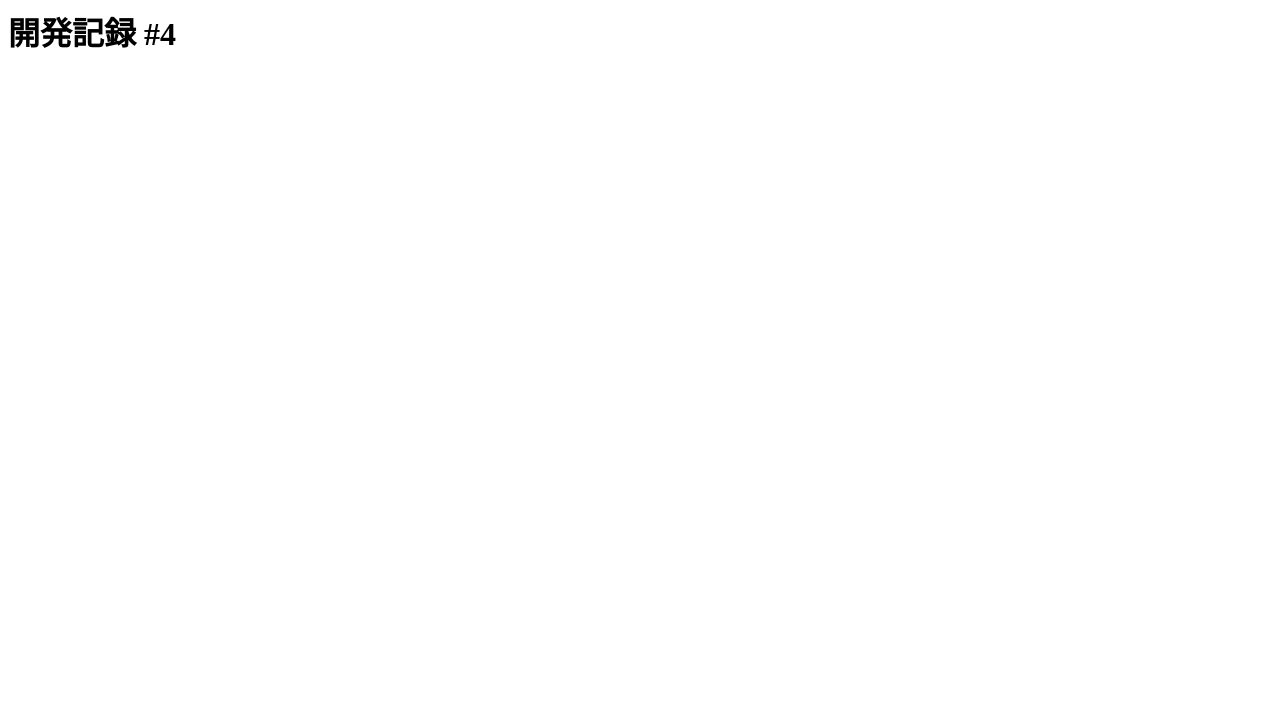
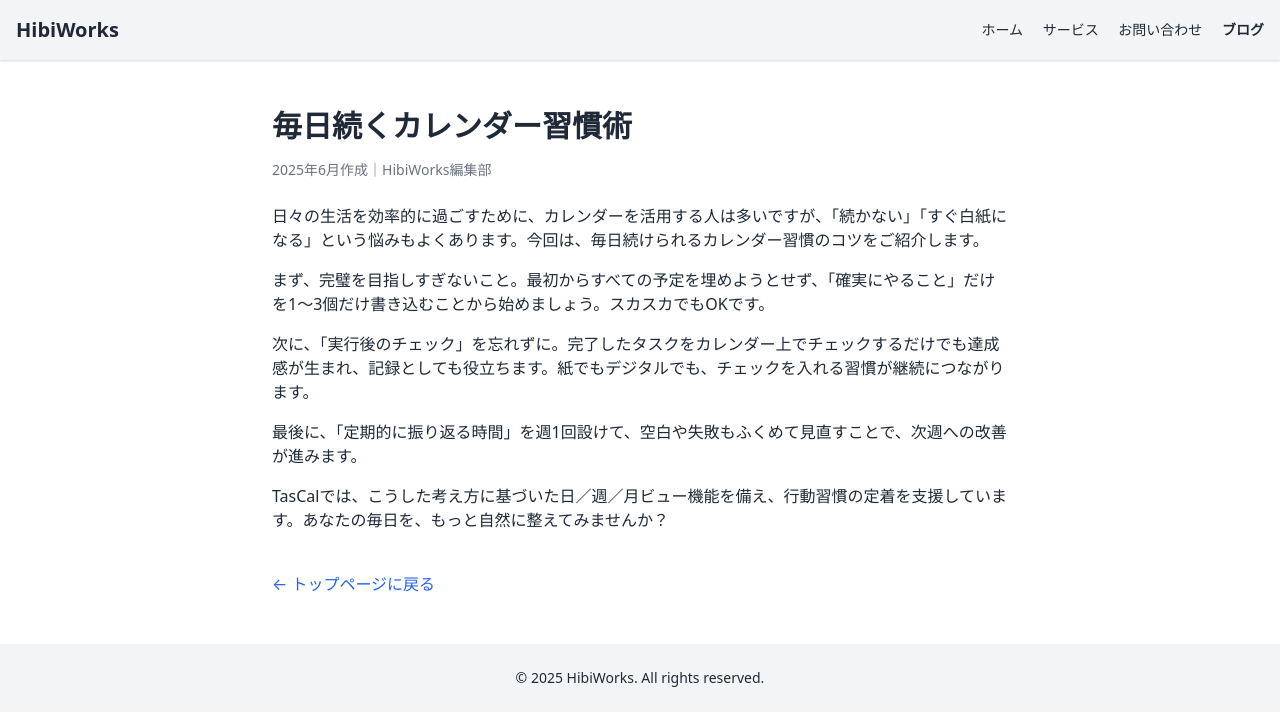
Before and after one commit to Sakurai-hibi/tascal-blog, a plain HTML site: page blog4.html in a window 1280 px wide. Drawn offline with nearby package versions, Linux system fonts and the light colour scheme.

Commit message:
blog4.html

```diff
--- a/blog4.html
+++ b/blog4.html
@@ -1 +1,43 @@
-<html><body><h1>開発記録 #4</h1></body></html>
+<!DOCTYPE html>
+<html lang="ja">
+<head>
+  <meta charset="UTF-8" />
+  <meta name="viewport" content="width=device-width, initial-scale=1.0" />
+  <title>毎日続くカレンダー習慣術｜HibiWorksブログ</title>
+  <link href="https://cdn.jsdelivr.net/npm/tailwindcss@2.2.19/dist/tailwind.min.css" rel="stylesheet">
+</head>
+<body class="bg-white text-gray-800">
+  <header class="bg-gray-100 p-4 shadow">
+    <div class="container mx-auto flex justify-between items-center">
+      <h1 class="text-xl font-bold">HibiWorks</h1>
+      <nav class="space-x-4 text-sm">
+        <a href="index.html" class="hover:underline">ホーム</a>
+        <a href="services.html" class="hover:underline">サービス</a>
+        <a href="contact.html" class="hover:underline">お問い合わせ</a>
+        <a href="blog4.html" class="hover:underline font-bold">ブログ</a>
+      </nav>
+    </div>
+  </header>
+
+  <main class="py-12 px-4 max-w-3xl mx-auto">
+    <h2 class="text-3xl font-bold mb-4">毎日続くカレンダー習慣術</h2>
+    <p class="text-sm text-gray-500 mb-6">2025年6月作成｜HibiWorks編集部</p>
+
+    <p class="mb-4">日々の生活を効率的に過ごすために、カレンダーを活用する人は多いですが、「続かない」「すぐ白紙になる」という悩みもよくあります。今回は、毎日続けられるカレンダー習慣のコツをご紹介します。</p>
+
+    <p class="mb-4">まず、完璧を目指しすぎないこと。最初からすべての予定を埋めようとせず、「確実にやること」だけを1〜3個だけ書き込むことから始めましょう。スカスカでもOKです。</p>
+
+    <p class="mb-4">次に、「実行後のチェック」を忘れずに。完了したタスクをカレンダー上でチェックするだけでも達成感が生まれ、記録としても役立ちます。紙でもデジタルでも、チェックを入れる習慣が継続につながります。</p>
+
+    <p class="mb-4">最後に、「定期的に振り返る時間」を週1回設けて、空白や失敗もふくめて見直すことで、次週への改善が進みます。</p>
+
+    <p class="mb-4">TasCalでは、こうした考え方に基づいた日／週／月ビュー機能を備え、行動習慣の定着を支援しています。あなたの毎日を、もっと自然に整えてみませんか？</p>
+
+    <a href="index.html" class="inline-block mt-6 text-blue-600 hover:underline">← トップページに戻る</a>
+  </main>
+
+  <footer class="bg-gray-100 py-6 text-center text-sm">
+    <p>&copy; 2025 HibiWorks. All rights reserved.</p>
+  </footer>
+</body>
+</html>
```
